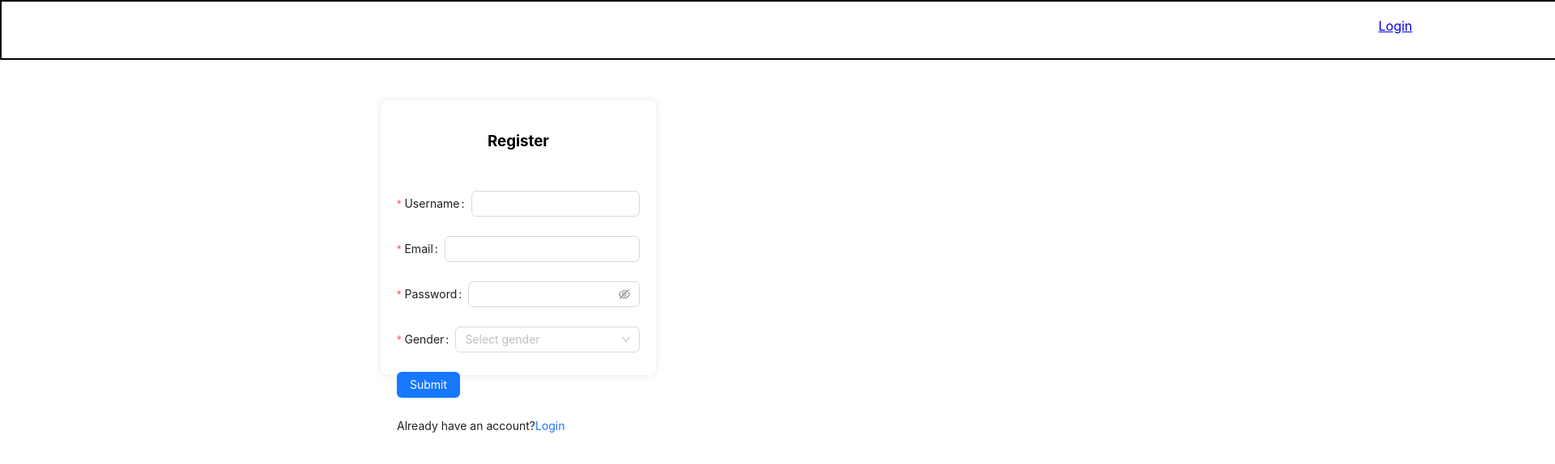
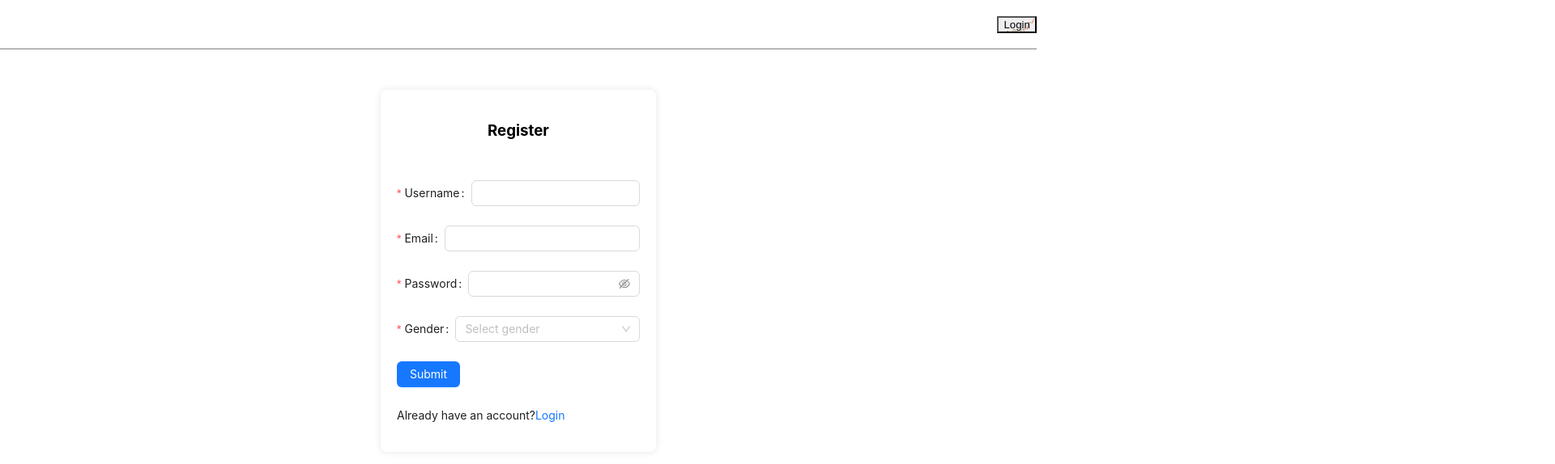
Before and after one commit to pavanrajyaguru/Market-Pulse-Repo, a React (Create React App) app in the folder MarketPulse_proj/react-app/: page /register in a window 1280 px wide. Shown: the top 574 px of the page at 81% size, 1920 px wide, since content can reach past the window. Built offline with nearby package versions, Linux system fonts and the light colour scheme.

Commit message:
UI changes

```diff
--- a/MarketPulse_proj/react-app/src/App.css
+++ b/MarketPulse_proj/react-app/src/App.css
@@ -1,23 +1,32 @@
- .container{
+ /* .container{
   height: 300px;
   width: 300px;
   margin: auto;
   margin-top: 200px;
- }
+ } */
 
  .container-card{
     justify-items: center;
     margin-top: 60px;
     margin-left: 60px;
     margin: auto;
+    width: 100%;
+    max-height: 15vh;
  }
 
  .container-nav{
    padding-top: 20px;
-   padding-left: 1700px;
-   height: 50px;
-   width: 1000px;
-   border: 2px solid black;
+   height: 5vh;
+   width: 100%;
+   border-bottom: 1px solid gray;
+ }
+
+ .container-nav button{
+  float: right;
+  text-decoration: none;
+  background-image: url("nav_bg.png") !important;
+  background-position: top;
+  background-size: cover;
  }
 
  .container {
@@ -50,6 +59,7 @@
 .form-container p a {
   margin-left: 5px;
 }
-.see-more{
+.see_more{
   float: right;
+  display: block;
 }
--- a/MarketPulse_proj/react-app/src/components/Cards.js
+++ b/MarketPulse_proj/react-app/src/components/Cards.js
@@ -41,20 +41,20 @@ const Cards = () => {
                 ) :
                     (
                     <>
-                        <div>
-                            <p>See More {ArrowRightOutlined}</p>
+                       <div style={{float: 'right'}}>
+                            <Button>See More </Button>
                        </div>
+
                             <Space direction="horizontal" size={5}>
 
                                 {
-                            cardTitle.map((ele, index) => {
+                                    cardTitle.map((ele) => {
                                         // console.log(ele.meta,"[index].meta")
                                         return (
                                             <>
                                                 <Card
                                                     size="small"
                                                     title={ele.meta.companyName}
-                                            //   extra={<a href="#">More</a>}
                                                     style={{ width: 170, height: 200 }}
                                                 >
                                                     <p>{ele.lastPrice}</p>
@@ -76,6 +76,7 @@ const Cards = () => {
                                     <Button type="text" icon={<ArrowRightOutlined />} onClick={handleModalOpen} />
                                 </div>
                             </Space>
+
                     </>
 
                     )}
--- a/MarketPulse_proj/react-app/src/components/Header.js
+++ b/MarketPulse_proj/react-app/src/components/Header.js
@@ -5,7 +5,7 @@ const Header = () => {
   return (
     <>
         <div className='container-nav'>
-            <NavLink to="/login">Login</NavLink>
+            <NavLink to="/login"><button>Login</button></NavLink>
 
         </div>
     </>
```
Also changed, not shown: MarketPulse_proj/react-app/public/assets/imgs/nav_bg.png (added), MarketPulse_proj/react-app/src/nav_bg.png (added). Lines whose indentation alone changed are shown as unchanged.
